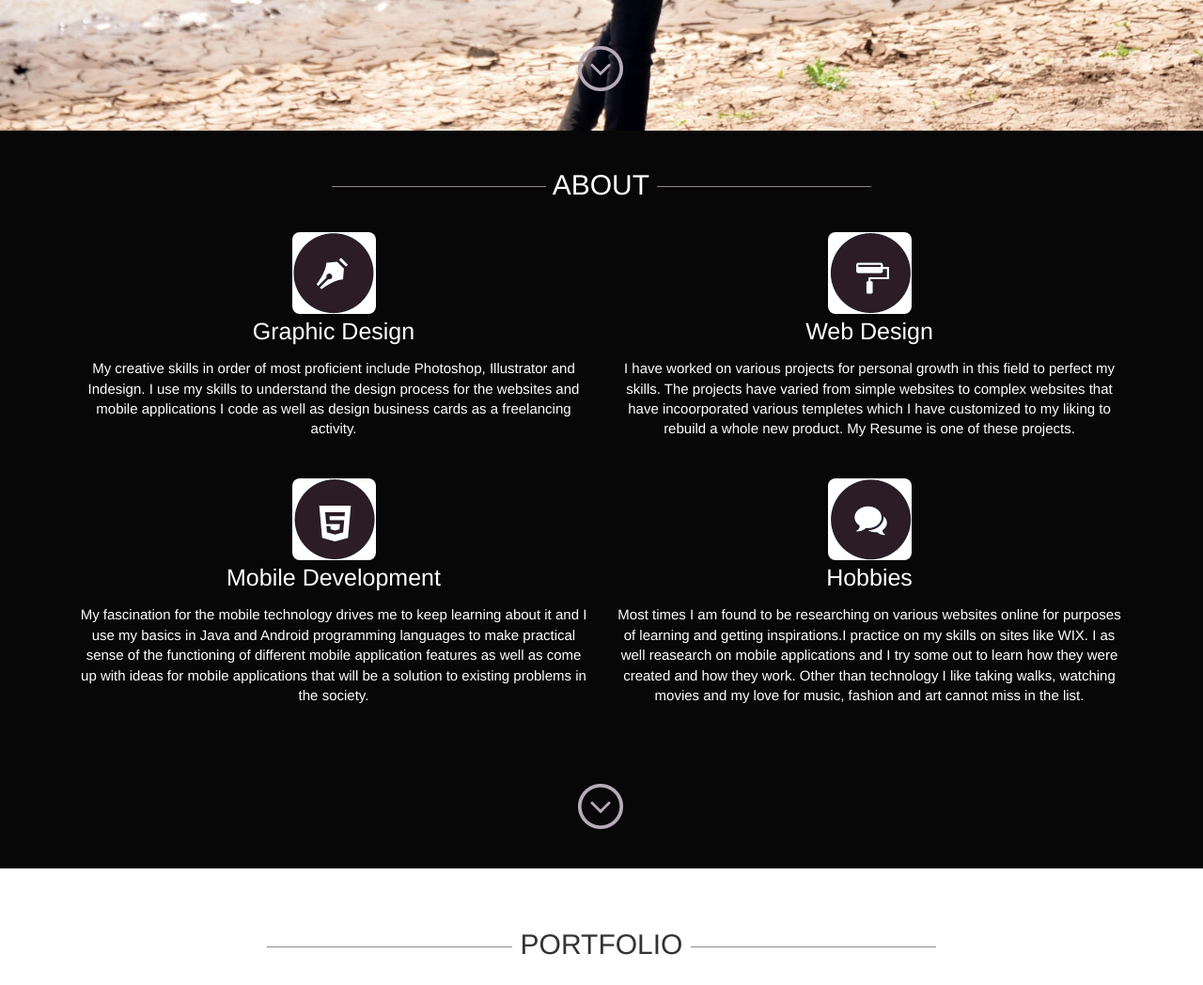
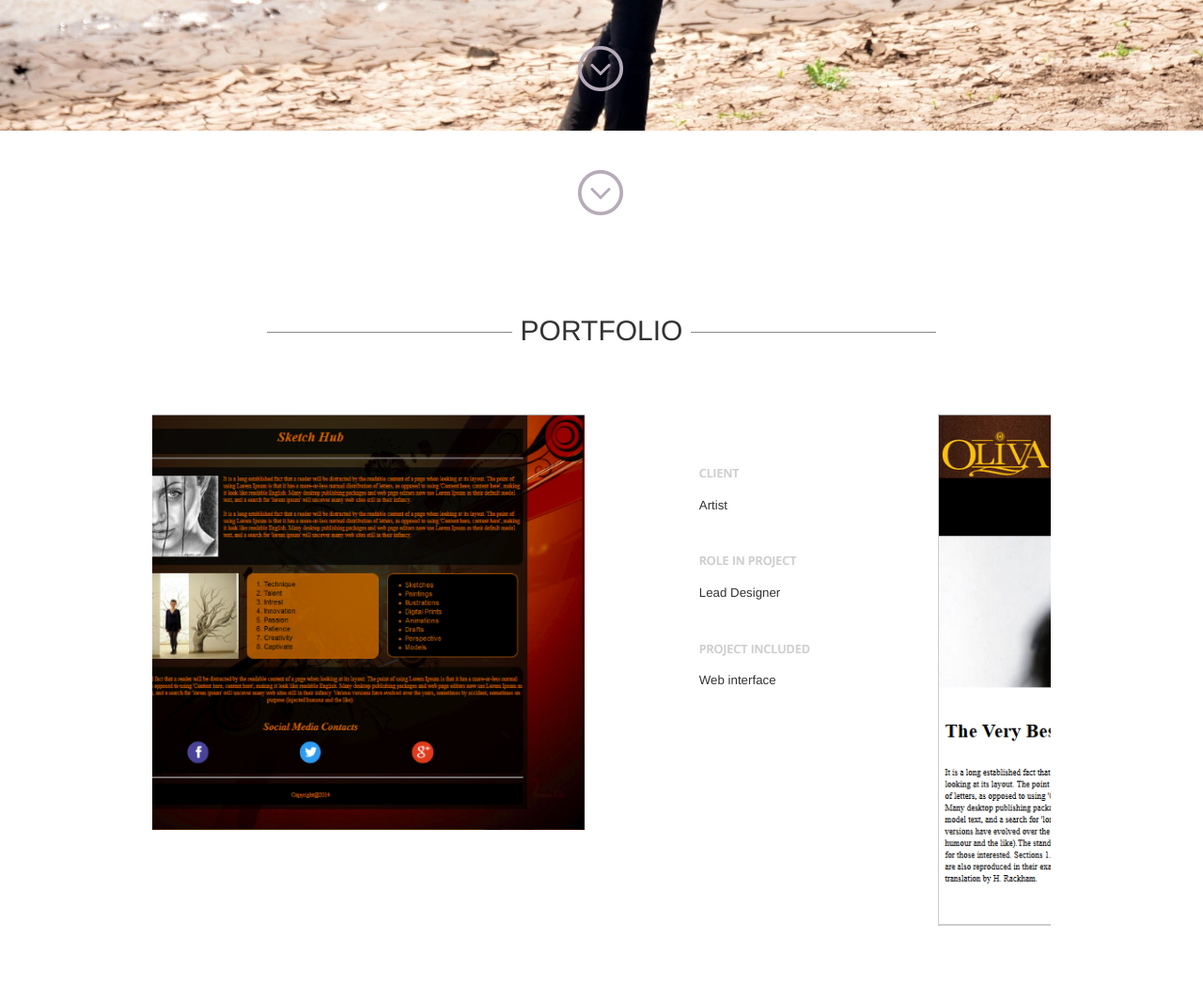
Before and after one commit to OliveChao/olivechao.github.io, a plain HTML site: page index.html in a window 1280 px wide. Shown: the part 580-1628 px from the top of the page at 94% size. Drawn offline with nearby package versions, Linux system fonts and the light colour scheme.

Commit message:
deleted about section and changed slider text

```diff
--- a/index.html
+++ b/index.html
@@ -67,7 +67,7 @@
 			<!-- start-script-menu -->
 			<script type="text/javascript" src="assets/js/flexy-menu.js"></script>
 			<script type="text/javascript">
-				$(document).ready(function(){$(".flexy-menu").flexymenu({speed: 400,type: "horizontal",align: "right"});});
+				$(document).ready(function(){$(".flexy-menu").flexymenu({speed: 200,type: "horizontal",align: "right"});});
 			</script>
 			<!--end-script-menu-->
 
@@ -79,7 +79,7 @@
 
 					<div class="da-slide">
 						<h2>FrontEnd Developer</h2>
-						<p>I design websites using HTML/HTML5 and CSS/CSS3.</p>
+						<p>I have skills in HTML and CSS to code for websites and I am able to work with Bootstrap for responsiveness and work with Wordpress as a content management system.</p>
 					</div>
 
 					<div class="da-slide">
@@ -88,7 +88,7 @@
 					</div>
 					<div class="da-slide">
 						<h2>Art & Design</h2>
-						<p>I draw as a hobby for the love of Art and color. I use my extended skills in graphic design to make both Web and Mobile Apps look good.</p>
+						<p>I draw and bead as a hobby for the love of Art that further inspired me to start up House of Chao, an Art and Fashion Brand as inspired by nature and culture. I apply my design skills innate and learnt in Graphic Design class when designing the look and feel for websites and mobile applications.</p>
 					</div>
 					<nav class="da-arrows">
 						<span class="da-arrows-prev"></span>
@@ -129,76 +129,6 @@
 
     </div>
     <!-- end of landing page -->
-
-    <!-- start of about page-->
-	<div id="about" class="about">
-
-		<!-- start container -->
-		<div class="container">
-
-		    <!--  start about grids -->
-			<div class="about-grids">
-
-				<!-- about header -->
-				<div class="header-section text-center">
-					<h2>
-						<span> </span>
-							ABOUT
-						<span> </span>
-					</h2>
-				</div>
-
-				<!-- graphic design header -->
-				<div class="col-md-6 about-grid-left graphic">
-					<div class="about-img"></div>
-					<div class="about-right-info">
-						<h3>Graphic Design</h3>
-						<p>My creative skills in order of most proficient include Photoshop, Illustrator and Indesign. I use my skills to understand the design process for the websites and mobile applications I code as well as design business cards as a freelancing activity.
-						</p>
-					</div>
-					<div class="clearfix"> </div>
-				</div>
-
-				<!-- web design header -->
-				<div class="col-md-6 about-grid-right">
-					<div class="about-img about-right-img"></div>
-					<div class="about-right-info about-right-right">
-						<h3>Web Design</h3>
-						<p>I have worked on various projects for personal growth in this field to perfect my skills. The projects have varied from simple websites to complex websites that have incoorporated various templetes which I have customized to my liking to rebuild a whole new product. My Resume is one of these projects.
-						</p>
-					</div>
-					<div class="clearfix"> </div>
-				</div>
-
-				<div class="clearfix"> </div>
-
-				<!-- mobile dev header -->
-				<div class="col-md-6 about-grid-left graphic">
-					<div class="about-img about-left-bottom"></div>
-					<div class="about-right-info">
-						<h3>Mobile Development</h3>
-						<p>My fascination for the mobile technology drives me to keep learning about it and I use my basics in Java and Android programming languages to make practical sense of the functioning of different mobile application features as well as come up with ideas for mobile applications that will be a solution to existing problems in the society.
-						</p>
-					</div>
-					<div class="clearfix"> </div>
-				</div>
-
-				<!-- hobbies header -->
-				<div class="col-md-6 about-grid-right">
-					<div class="about-img about-right-bottom"></div>
-					<div class="about-right-info about-right-right">
-						<h3>Hobbies</h3>
-						<p>Most times I am found to be researching on various websites online for purposes of learning and getting inspirations.I practice on my skills on sites like WIX. I as well reasearch on mobile applications and I try some out to learn how they were created and how they work. Other than technology I like taking walks, watching movies and my love for music, fashion and art cannot miss in the list.
-						</p>
-					</div>
-					<div class="clearfix"> </div>
-				</div>
-
-			</div>
-			<!-- end about grids -->
-
-		</div>
-		<!-- end container -->
 
 		<!-- arrow portfolio -->
 		<div class="down-arrow">
```
